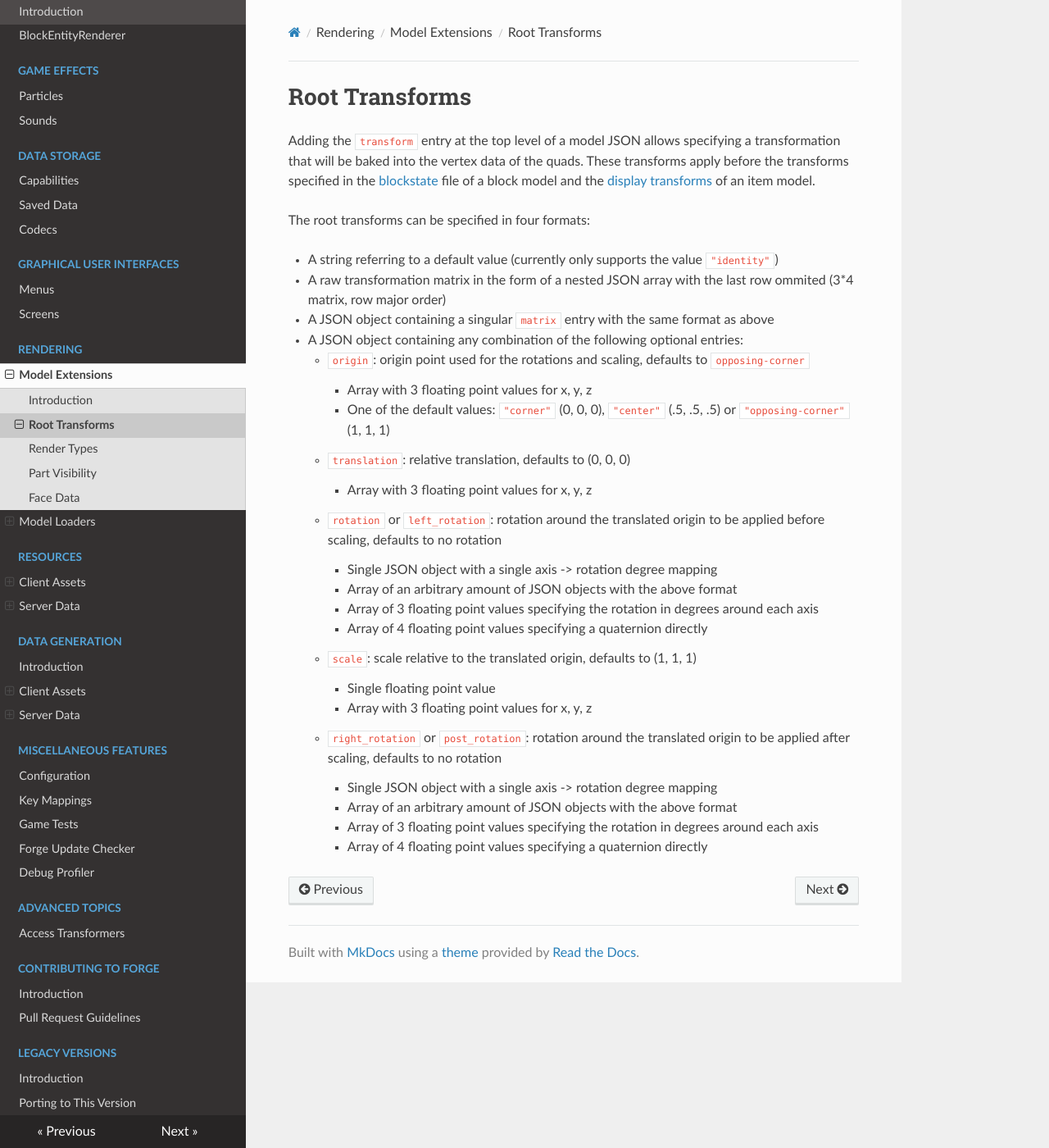
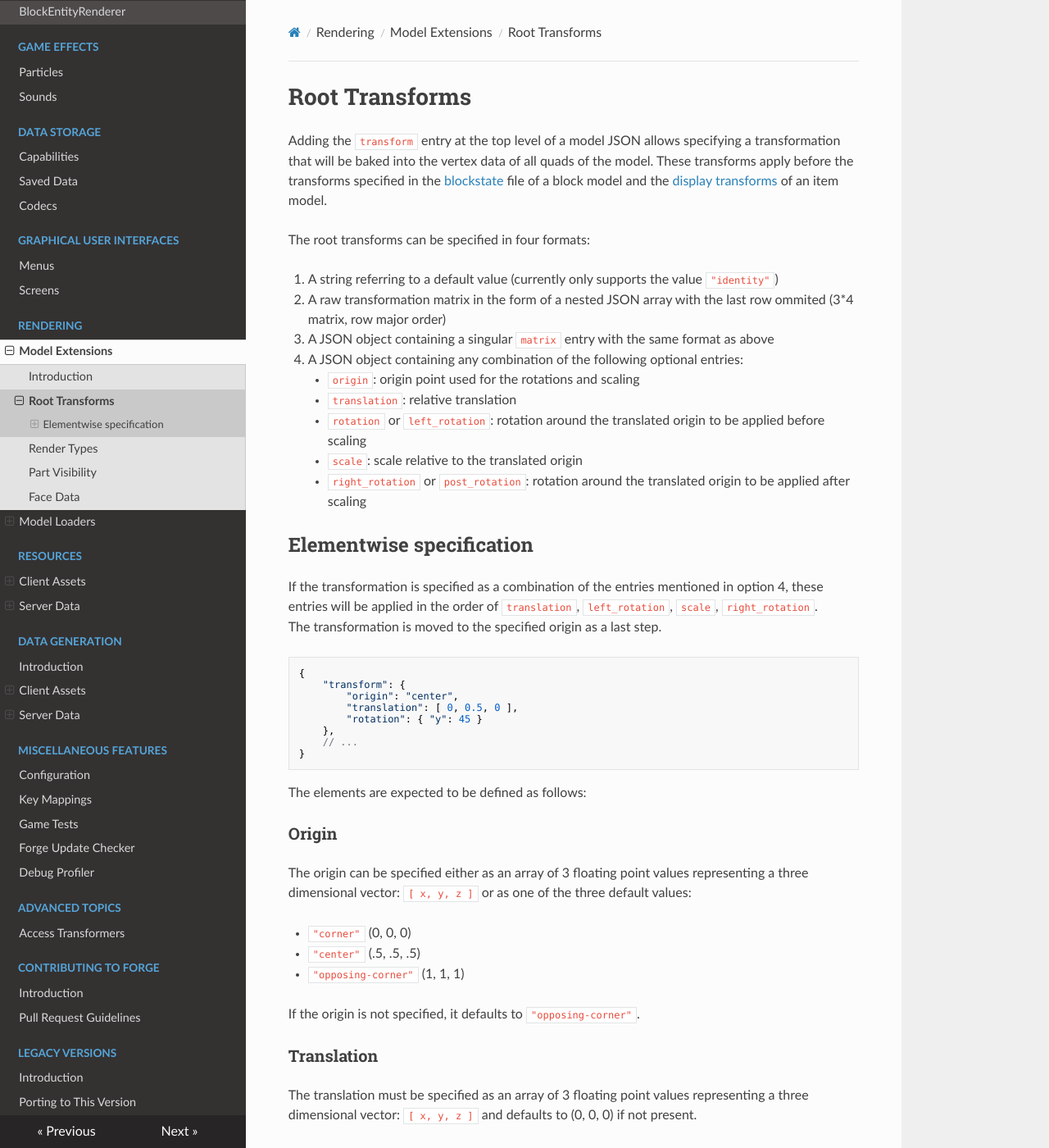
Before and after one commit to MinecraftForge/Documentation, an MkDocs documentation site: the page built from docs/rendering/modelextensions/transforms.md, in a window 1280 px wide and 1400 px high. Shown: the whole window at 82% size. Built offline with MkDocs 1.6.1, drawn with Linux system fonts in a browser that asks for light colours; nearby versions of some CDN libraries; some of the changed text lies outside the part shown.

Commit message:
Address first set of comments

````diff
--- a/docs/rendering/modelextensions/transforms.md
+++ b/docs/rendering/modelextensions/transforms.md
@@ -1,32 +1,67 @@
 Root Transforms
 ===============
 
-Adding the `transform` entry at the top level of a model JSON allows specifying a transformation that will be baked into the vertex data of the quads. These transforms apply before the transforms specified in the [blockstate][blockstate] file of a block model and the [display transforms][displaytransform] of an item model.
+Adding the `transform` entry at the top level of a model JSON allows specifying a transformation that will be baked into the vertex data of all quads of the model. These transforms apply before the transforms specified in the [blockstate] file of a block model and the [display transforms][displaytransform] of an item model.
 
 The root transforms can be specified in four formats:
 
-- A string referring to a default value (currently only supports the value `"identity"`)
-- A raw transformation matrix in the form of a nested JSON array with the last row ommited (3*4 matrix, row major order)
-- A JSON object containing a singular `matrix` entry with the same format as above
-- A JSON object containing any combination of the following optional entries:
-    - `origin`: origin point used for the rotations and scaling, defaults to `opposing-corner`
-        - Array with 3 floating point values for x, y, z
-        - One of the default values: `"corner"` (0, 0, 0), `"center"` (.5, .5, .5) or `"opposing-corner"` (1, 1, 1)
-    - `translation`: relative translation, defaults to (0, 0, 0)
-        - Array with 3 floating point values for x, y, z
-    - `rotation` or `left_rotation`: rotation around the translated origin to be applied before scaling, defaults to no rotation
-        - Single JSON object with a single axis -> rotation degree mapping
-        - Array of an arbitrary amount of JSON objects with the above format
-        - Array of 3 floating point values specifying the rotation in degrees around each axis
-        - Array of 4 floating point values specifying a quaternion directly
-    - `scale`: scale relative to the translated origin, defaults to (1, 1, 1)
-        - Single floating point value
-        - Array with 3 floating point values for x, y, z
-    - `right_rotation` or `post_rotation`: rotation around the translated origin to be applied after scaling, defaults to no rotation
-        - Single JSON object with a single axis -> rotation degree mapping
-        - Array of an arbitrary amount of JSON objects with the above format
-        - Array of 3 floating point values specifying the rotation in degrees around each axis
-        - Array of 4 floating point values specifying a quaternion directly
+1. A string referring to a default value (currently only supports the value `"identity"`)
+2. A raw transformation matrix in the form of a nested JSON array with the last row ommited (3*4 matrix, row major order)
+3. A JSON object containing a singular `matrix` entry with the same format as above
+4. A JSON object containing any combination of the following optional entries:
+    - `origin`: origin point used for the rotations and scaling
+    - `translation`: relative translation
+    - `rotation` or `left_rotation`: rotation around the translated origin to be applied before scaling
+    - `scale`: scale relative to the translated origin
+    - `right_rotation` or `post_rotation`: rotation around the translated origin to be applied after scaling
+
+Elementwise specification
+-------------------------
+
+If the transformation is specified as a combination of the entries mentioned in option 4, these entries will be applied in the order of `translation`, `left_rotation`, `scale`, `right_rotation`.
+The transformation is moved to the specified origin as a last step.
+
+```js
+{
+    "transform": {
+        "origin": "center",
+        "translation": [ 0, 0.5, 0 ],
+        "rotation": { "y": 45 }
+    },
+    // ...
+}
+```
+
+The elements are expected to be defined as follows:
+
+### Origin
+
+The origin can be specified either as an array of 3 floating point values representing a three dimensional vector: `[ x, y, z ]` or as one of the three default values:
+
+- `"corner"` (0, 0, 0)
+- `"center"` (.5, .5, .5)
+- `"opposing-corner"` (1, 1, 1)
+
+If the origin is not specified, it defaults to `"opposing-corner"`.
+
+### Translation
+
+The translation must be specified as an array of 3 floating point values representing a three dimensional vector: `[ x, y, z ]` and defaults to (0, 0, 0) if not present.
+
+### Left and Right Rotation
+
+The rotations can be specified in any one of the following four ways:
+
+- Single JSON object with a single axis -> rotation degree mapping: `{ "X": 90 }`
+- Array of an arbitrary amount of JSON objects with the above format (applied in the order they are specified in): `[ { "x": 90 }, { "y": 45 }, { "x": -22.5 } ]`
+- Array of 3 floating point values specifying the rotation in degrees around each axis: `[ 90, 180, 45 ]`
+- Array of 4 floating point values specifying a quaternion directly: `[ 0.38268346, 0, 0, 0.9238795 ]` (example equals 45 degrees around the X axis)
+
+If the respective rotation is not specified, it will default to no rotation.
+
+### Scale
+
+The scale must be specified as an array of 3 floating point values representing a three dimensional vector: `[ x, y, z ]` and defaults to (1, 1, 1) if not present.
 
 [blockstate]: https://minecraft.fandom.com/wiki/Tutorials/Models#Block_states
 [displaytransform]: ../modelloaders/transform.md
````
Also changed, not shown: docs/rendering/modelextensions/facedata.md (+56 -21 lines), docs/rendering/modelextensions/rendertypes.md (+46 -3 lines), docs/rendering/modelextensions/visibility.md (+20 -2 lines), docs/rendering/modelloaders/index.md (+2 -1 lines), docs/rendering/modelextensions/ambientocclusion.png (added).
